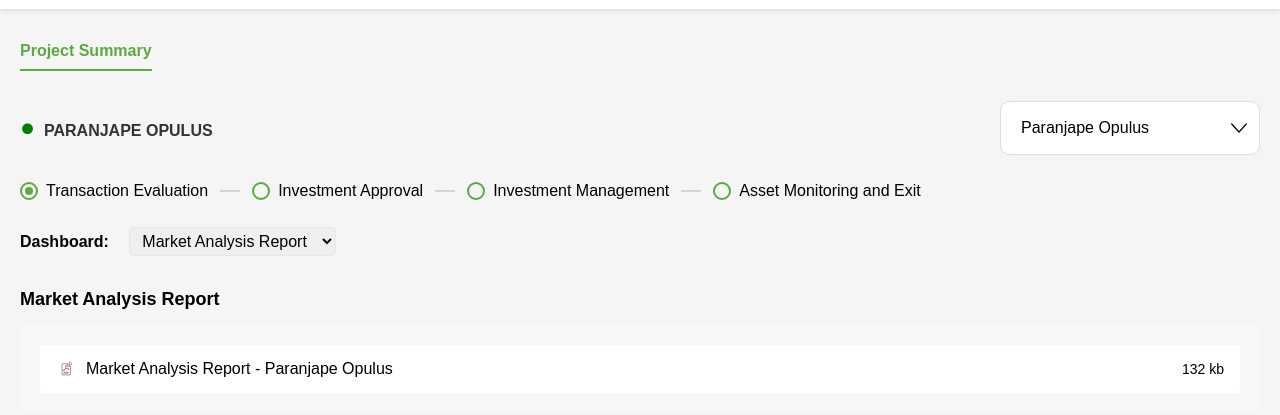
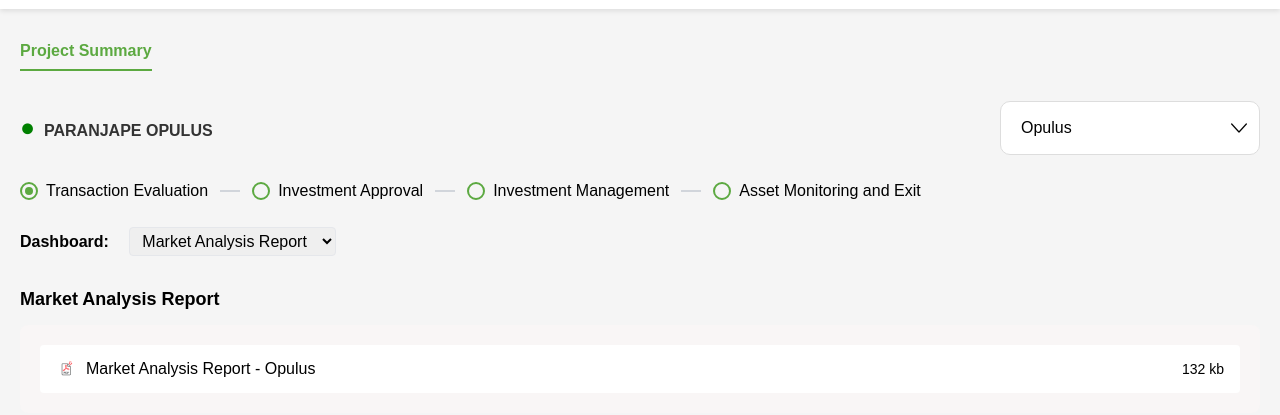
Before and after one commit to Harshalmali123/Arjava-Dashboard, a website: page index.html in a window 1280 px wide. Shown: the part 55-470 px from the top of the page. Drawn offline with nearby package versions, Linux system fonts and the light colour scheme.

Commit message:
Update option and link text for Opulus in index.html

```diff
--- a/index.html
+++ b/index.html
@@ -62,7 +62,7 @@
         </span>
       </div>
       <select style="padding: 14px 20px; border-radius: 10px; border: 1px solid #ddd; font-size: 16px; font-weight: 500; color: #000; background-color: white; appearance: none; background-image: url('public/images/icons/down icon.png'); background-repeat: no-repeat; background-position: right 12px center; background-size: 16px; width: 260px;">
-        <option>Paranjape Opulus</option>
+        <option>Opulus</option>
       </select>
     </div>
 
@@ -103,7 +103,7 @@
             <a href="public/Opulus_Market_Analysis_2.pdf" target="_blank" style="background-color: white; padding: 12px 16px; border-radius: 4px; display: flex; justify-content: space-between; align-items: center; text-decoration: none; color: black;">
               <div style="display: flex; align-items: center; gap: 10px;">
                 <img src="public/images/icons/pdf-icon.png" alt="PDF" style="height: 20px;" />
-                <span>Market Analysis Report - Paranjape Opulus</span>
+                <span>Market Analysis Report - Opulus</span>
               </div>
               <span style="font-size: 14px;">132 kb</span>
             </a>
```
